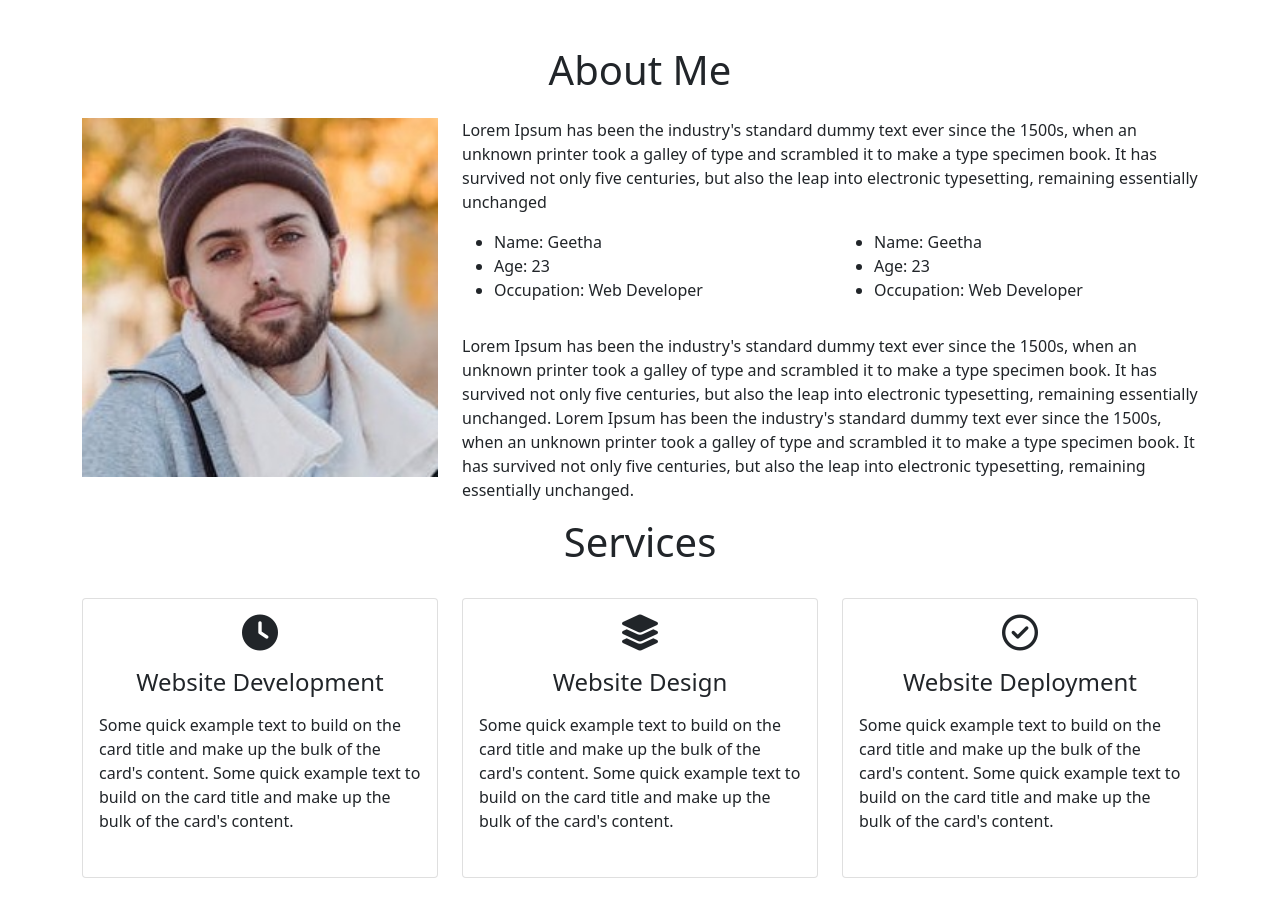
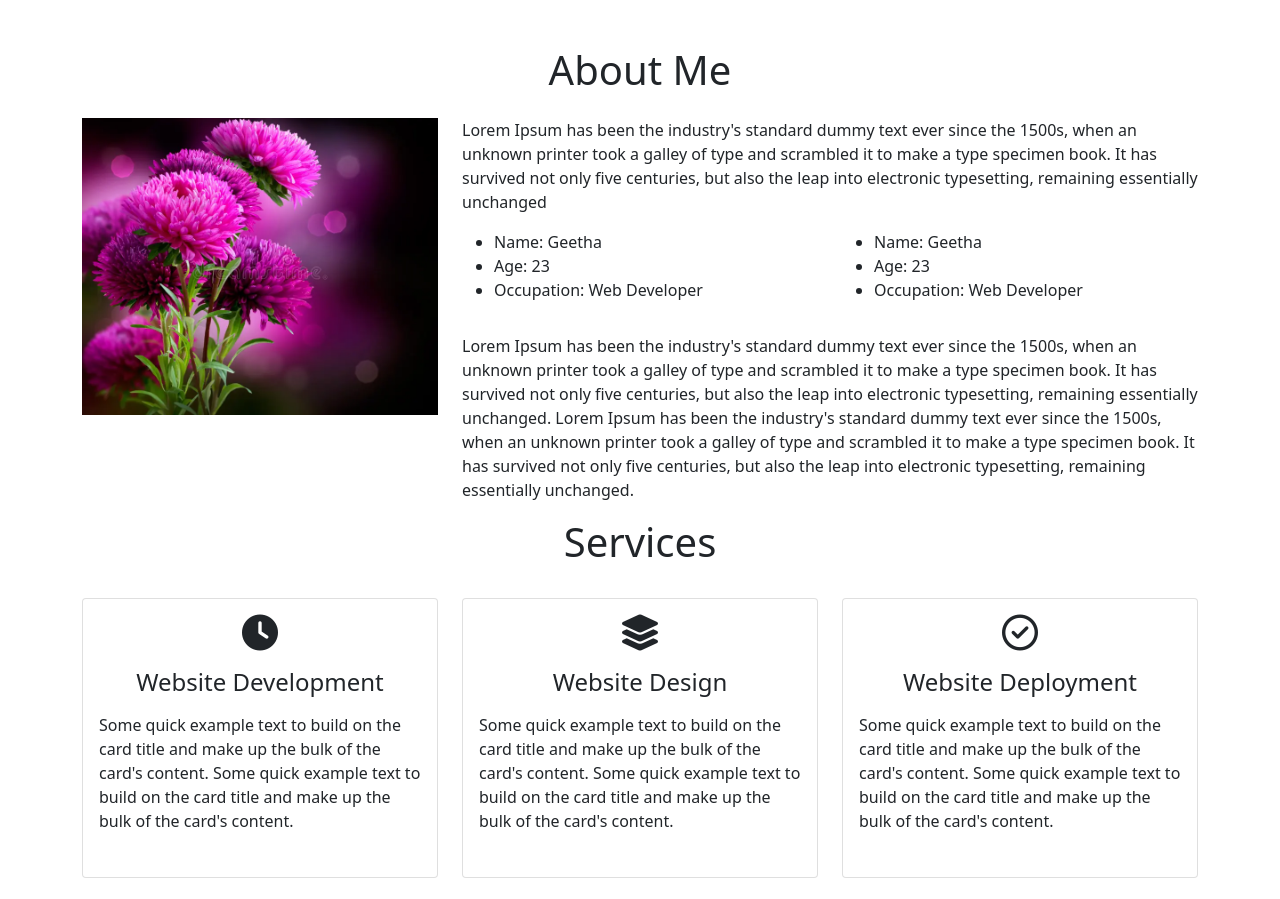
Before and after one commit to Geethajyothi2000/geethaportfolio, a plain HTML site: page index.html in a window 1280 px wide. Shown: the part 802-1701 px from the top of the page. Drawn offline with nearby package versions, Linux system fonts and the light colour scheme; a script that the page names is missing.

Commit message:
Update index.html

```diff
--- a/index.html
+++ b/index.html
@@ -61,7 +61,7 @@
             <h1 class="text-center">About Me</h1>
             <div class="row mt-4">
                 <div class="col-lg-4">
-                    <img src="images/about.jpeg" class= "imageAboutPage" alt="">
+                    <img src="about.jpeg.jpg" class= "imageAboutPage" alt="">
                 </div>
 
                 <div class="col-lg-8">
```
